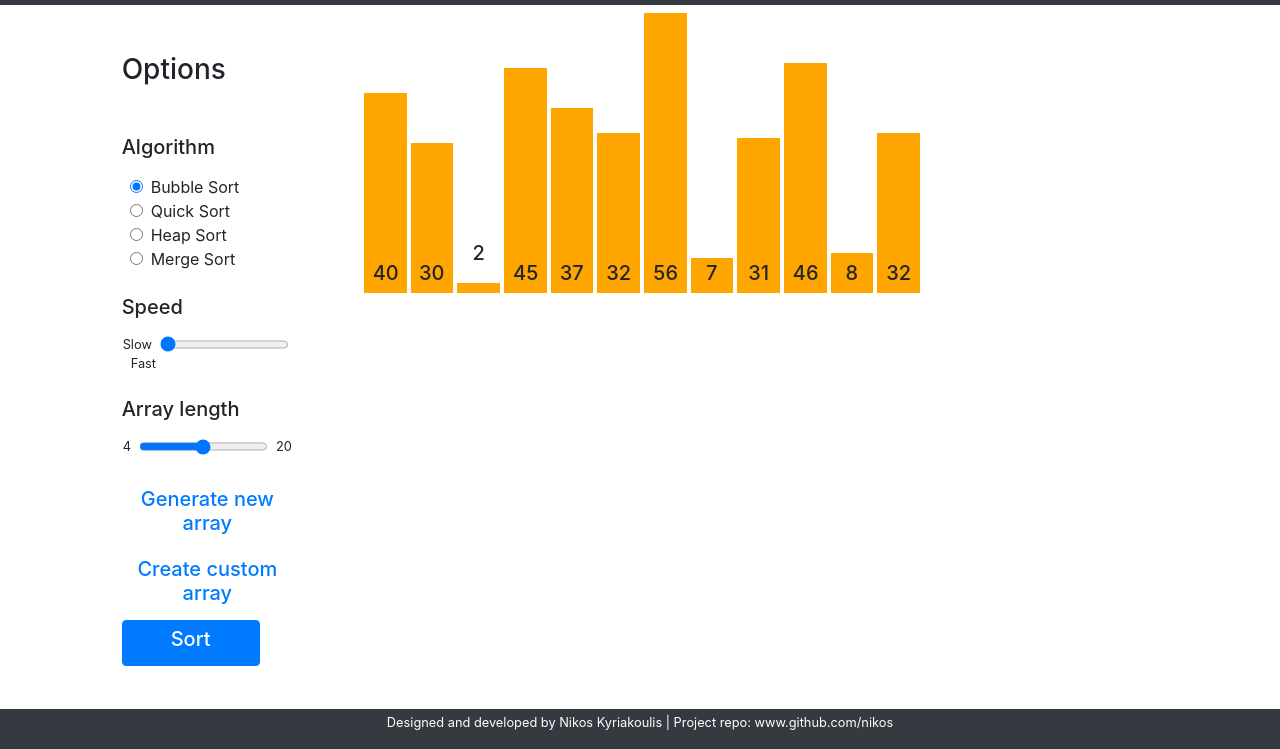
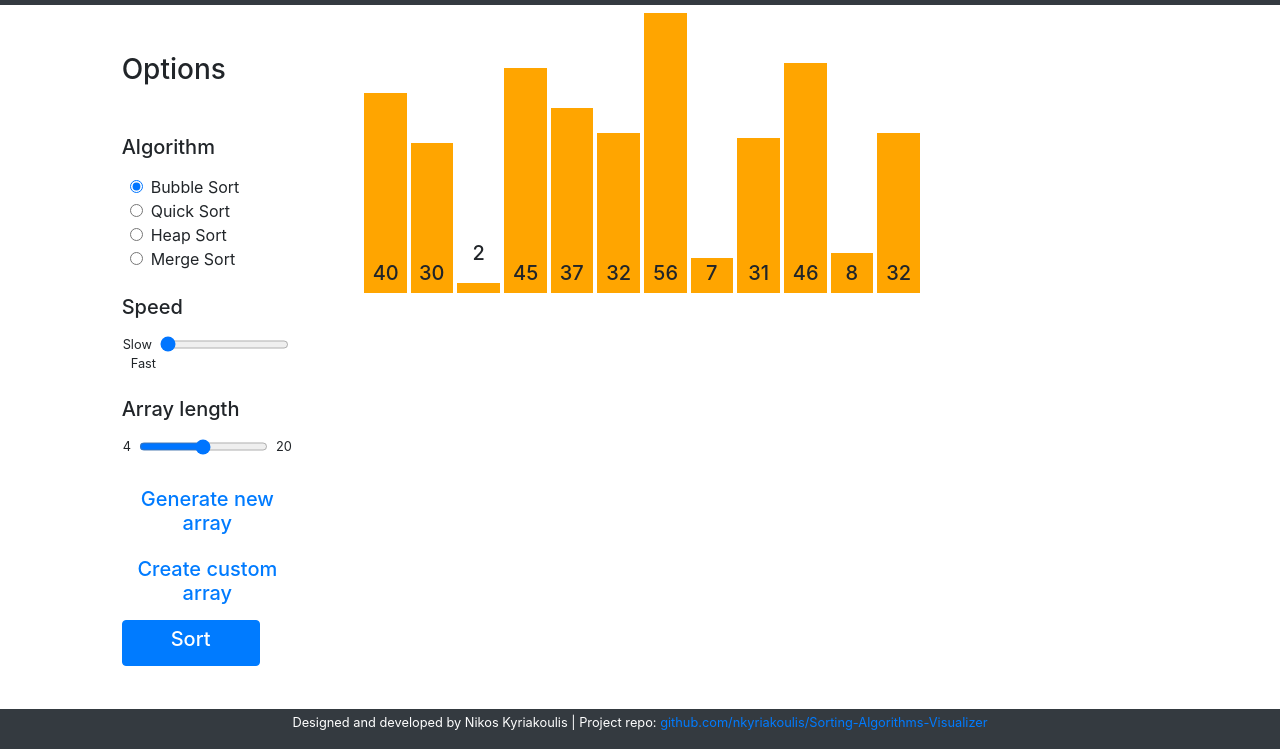
Before and after one commit to nkyriakoulis/Sorting-Algorithms-Visualizer, a plain HTML site: page index.html in a window 1280 px wide. Shown: the part 51-800 px from the top of the page. Drawn offline with nearby package versions, Linux system fonts and the light colour scheme.

Commit message:
Added repo url at footer

```diff
--- a/index.html
+++ b/index.html
@@ -113,7 +113,7 @@
          </div>
        </div>
        <footer id="footer" class="bg-dark text-center">
-         <small class="text-white">Designed and developed by Nikos Kyriakoulis | Project repo: www.github.com/nikos</small>
+         <small class="text-white">Designed and developed by Nikos Kyriakoulis | Project repo: <a href="https://github.com/nkyriakoulis/Sorting-Algorithms-Visualizer">github.com/nkyriakoulis/Sorting-Algorithms-Visualizer</a></small>
        </footer>
     </div>
 
```
